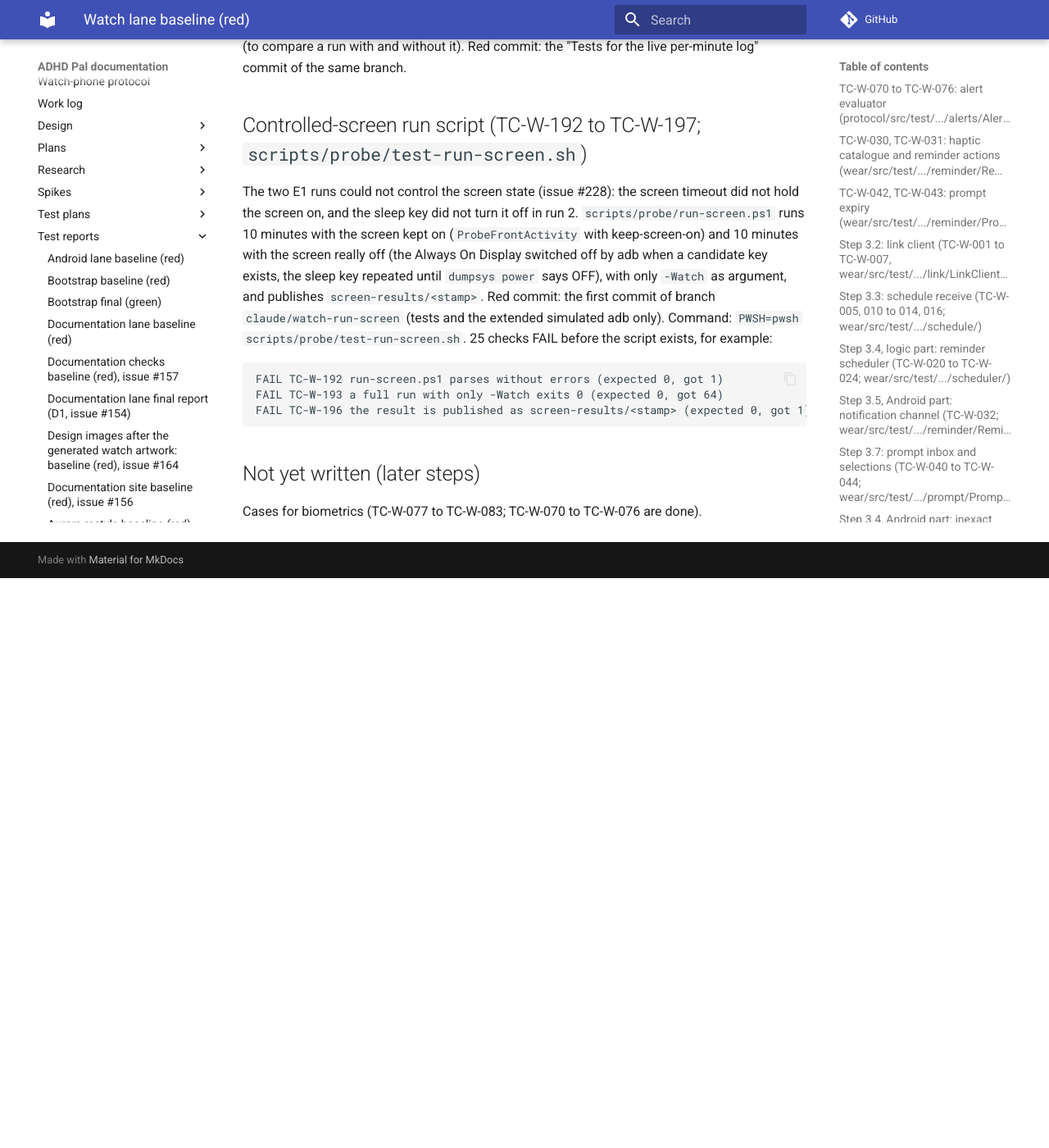
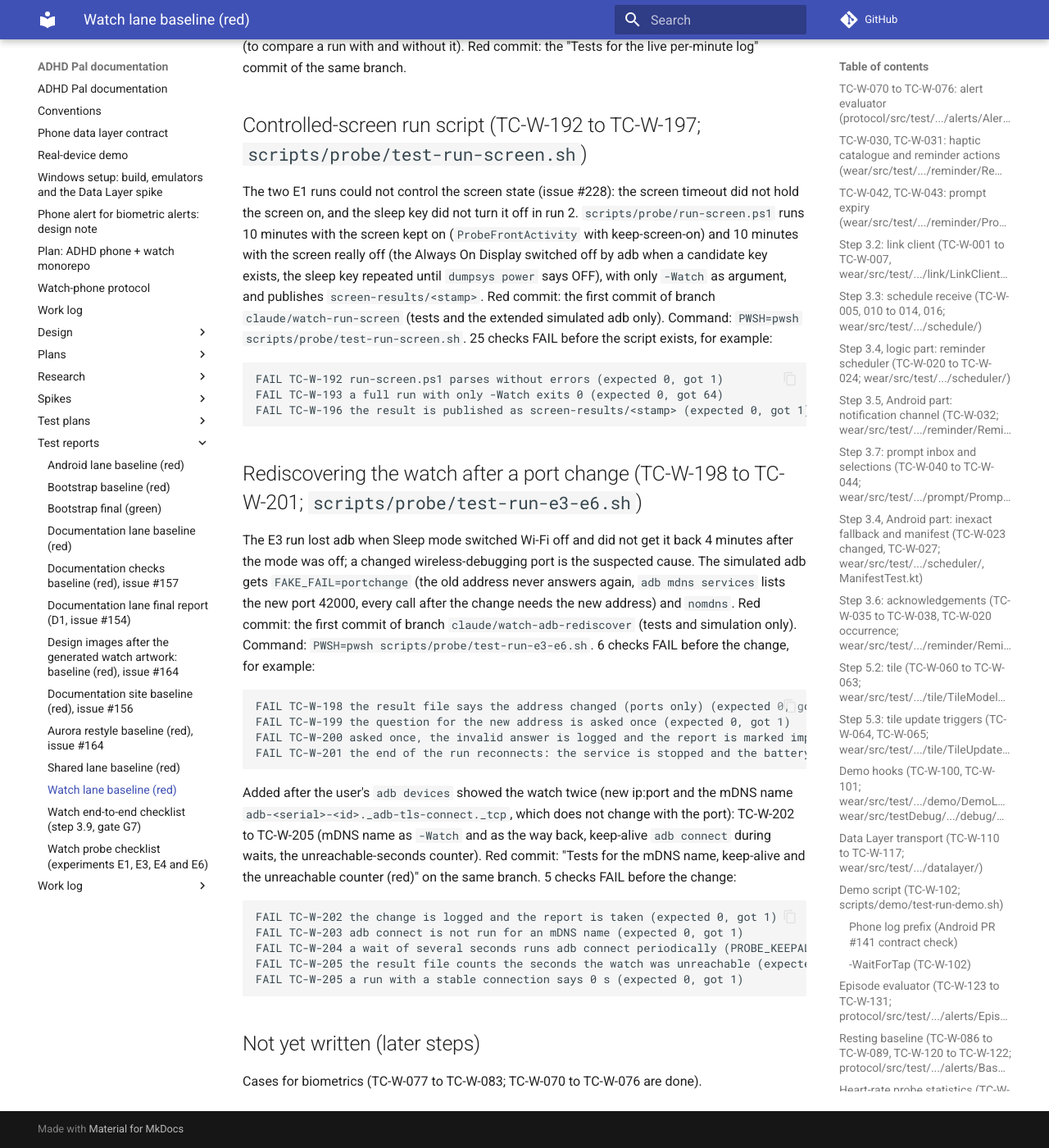
Before and after one commit to shlomoa/my-adhd-pal, an MkDocs documentation site: the page built from docs/test-reports/watch-baseline.md, in a window 1280 px wide and 1400 px high, scrolled down 10712 px. Shown: the whole window at 82% size. Built offline with MkDocs 1.6.1 and Material for MkDocs 9.7.7, drawn with Linux system fonts in a browser that asks for light colours; comment, search, counter and statistics services are not loaded; before the commit the page ends 11417 px from its top, so only the background shows below that.

Commit message:
Watch probe scripts: reachability (new port, mDNS name, keep-alive, unreachable counter) (#255)
* Tests for rediscovering the watch after a port change (red)

Co-Authored-By: Claude Sonnet 5.5 <noreply@anthropic.com>
Claude-Session: https://claude.ai/code/session_01WEDbyAJ64XqdSoQasUsg7b

* Probe scripts find the watch again after a port change

Co-Authored-By: Claude Sonnet 5.5 <noreply@anthropic.com>
Claude-Session: https://claude.ai/code/session_01WEDbyAJ64XqdSoQasUsg7b

* Tests for the mDNS name, keep-alive and the unreachable counter (red)

Co-Authored-By: Claude Sonnet 5.5 <noreply@anthropic.com>
Claude-Session: https://claude.ai/code/session_01WEDbyAJ64XqdSoQasUsg7b

* Probe scripts: mDNS name, keep-alive during waits, unreachable counter

Co-Authored-By: Claude Sonnet 5.5 <noreply@anthropic.com>
Claude-Session: https://claude.ai/code/session_01WEDbyAJ64XqdSoQasUsg7b

---------

Co-authored-by: Claude <noreply@anthropic.com>

````diff
--- a/docs/test-plans/watch.md
+++ b/docs/test-plans/watch.md
@@ -188,6 +188,14 @@ Note (retirement, docs only): TC-W-132 to 136 and TC-W-139 to 143 belong to the
 | TC-W-195 | 6.4 | script | A screen that never goes off, a service that never becomes available and a watch on its charger: the first does not fail the run and repeats the sleep key, the second fails it, the third is refused; the Always On Display setting is restored | exit code, call log |
 | TC-W-196 | 6.4 | script | The result is published as `screen-results/<stamp>` holding only the file; `-SkipPush` publishes nothing; no ip address and no local path in the file | origin refs, text |
 | TC-W-197 | 6.4 | script | The script header says what is untested on the watch | text |
+| TC-W-198 | 6.4 | script | The watch comes back on another wireless-debugging port: the probe rediscovers it (mdns, same ip), logs `address changed: port <old> -> <new>` (no ip), uses it for every later call and takes the report | result file, rejected calls |
+| TC-W-199 | 6.4 | script | The watch is not found: the user is asked once for the new address; a valid `ip:port` is used for the rest of the run | prompt count, result file |
+| TC-W-200 | 6.4 | script | An invalid or empty answer is logged without the typed text, the report is marked impossible, the run does not fail; `-Unattended` never asks | exit code, result file |
+| TC-W-201 | 6.4 | script | The end of the run reconnects before stopping the service and reading the battery | result file |
+| TC-W-202 | 6.4 | script | When the ip lists no other port, the watch is found by its mDNS name in `adb devices` (the name holds the device serial, found with `getprop ro.serialno`); the change is logged without ip or serial; every later call uses the name | result file, rejected calls |
+| TC-W-203 | 6.4 | script | `-Watch` may be the mDNS name (`adb-<serial>-<id>._adb-tls-connect._tcp`); `adb connect` is not run for it | call log |
+| TC-W-204 | 6.4 | script | Waits of a script are cut into slices of `PROBE_KEEPALIVE_SEC` (default 30) seconds; each slice runs `adb connect` and tries to find the watch again if it is lost | call log |
+| TC-W-205 | 6.4 | script | The result file ends with `watch unreachable in total: N s` (0 with a stable connection) | result file |
 | TC-W-136 | 6.4 | manual | On the real watch: capability, arrival intervals with screen on, off and the watch off the wrist | dropped with the passive probe (retires with C2, #225); no checklist step |
 | TC-W-137 | 6.6 | manual | On the real watch: the strongest vibration under normal, Do Not Disturb, Bedtime, Theater mode and each vibration-intensity setting | user reports felt or not felt per case (`docs/test-reports/watch-probe-checklist.md` step 5: E6) |
 | TC-W-082 | 6.8 | manual | Emulator synthetic heart-rate data triggers an alert that reaches the phone | user reports |
--- a/docs/test-reports/watch-baseline.md
+++ b/docs/test-reports/watch-baseline.md
@@ -361,6 +361,29 @@ FAIL TC-W-193 a full run with only -Watch exits 0 (expected 0, got 64)
 FAIL TC-W-196 the result is published as screen-results/<stamp> (expected 0, got 1)
 ```
 
+## Rediscovering the watch after a port change (TC-W-198 to TC-W-201; `scripts/probe/test-run-e3-e6.sh`)
+
+The E3 run lost adb when Sleep mode switched Wi-Fi off and did not get it back 4 minutes after the mode was off; a changed wireless-debugging port is the suspected cause. The simulated adb gets `FAKE_FAIL=portchange` (the old address never answers again,
+`adb mdns services` lists the new port 42000, every call after the change needs the new address) and `nomdns`. Red commit: the first commit of branch `claude/watch-adb-rediscover` (tests and simulation only). Command: `PWSH=pwsh scripts/probe/test-run-e3-e6.sh`. 6 checks FAIL before the change, for example:
+
+```
+FAIL TC-W-198 the result file says the address changed (ports only) (expected 0, got 1)
+FAIL TC-W-199 the question for the new address is asked once (expected 0, got 1)
+FAIL TC-W-200 asked once, the invalid answer is logged and the report is marked impossible (expected 0, got 1)
+FAIL TC-W-201 the end of the run reconnects: the service is stopped and the battery after is read (expected 0, got 1)
+```
+
+Added after the user's `adb devices` showed the watch twice (new ip:port and the mDNS name `adb-<serial>-<id>._adb-tls-connect._tcp`, which does not change with the port): TC-W-202 to TC-W-205 (mDNS name as `-Watch` and as the way back, keep-alive `adb connect` during waits, the unreachable-seconds counter).
+Red commit: "Tests for the mDNS name, keep-alive and the unreachable counter (red)" on the same branch. 5 checks FAIL before the change:
+
+```
+FAIL TC-W-202 the change is logged and the report is taken (expected 0, got 1)
+FAIL TC-W-203 adb connect is not run for an mDNS name (expected 0, got 1)
+FAIL TC-W-204 a wait of several seconds runs adb connect periodically (PROBE_KEEPALIVE_SEC) (expected 0, got 1)
+FAIL TC-W-205 the result file counts the seconds the watch was unreachable (expected 0, got 1)
+FAIL TC-W-205 a run with a stable connection says 0 s (expected 0, got 1)
+```
+
 ## Not yet written (later steps)
 
 Cases for biometrics (TC-W-077 to TC-W-083; TC-W-070 to TC-W-076 are done).
--- a/docs/work-log/watch.md
+++ b/docs/work-log/watch.md
@@ -516,3 +516,5 @@ Entries for this lane only. Format and index: [`../work-log.md`](../work-log.md)
 - 2026-10-18: audit of the E1 recording (issue #228): no recording defect found; the run script revokes the background permission that earlier live runs very probably had granted. The service now writes a live line every minute, the scripts copy those lines into the result file, the E1 file shows the permission state and `run-e1.ps1 -GrantBackgroundPermission` allows a with/without comparison (TC-W-188 to 191).
 - 2026-10-18: controlled-screen run script `scripts/probe/run-screen.ps1` (tests `scripts/probe/test-run-screen.sh`, TC-W-192 to 197, simulated adb and git; untested on the watch): 10 minutes with the screen kept on by the front screen, 10 minutes with the screen off (Always On Display switched off by adb when a candidate key exists, otherwise one question), one command with only `-Watch`, result published as `screen-results/<stamp>`.
 - 2026-10-18: E1 re-runs on the build with sample times (background permission revoked, then granted): the numbers of both runs are in section 12.3 of `biometrics.md` (conditions labelled, no verdict). Readings were produced about every second in every state; with the screen on they arrive within about 1 s, with the display in doze or off in callbacks of hundreds of readings with delays up to about 600 s; revoked and granted gave the same pattern; the script does not keep the screen on.
+- 2026-10-18: the probe scripts find the watch again when the wireless-debugging port changed (E3 lost adb in Sleep mode): after the reconnect time they look for the same ip with another port (`adb mdns services`, `adb devices`), log `address changed: port <old> -> <new>` (ports only), use the new address for the rest of the run, and only then ask once for the new `ip:port` (never with `-Unattended`); the end of a run reconnects before it stops the service (TC-W-198 to 201, simulated adb; untested on the watch).
+- 2026-10-18: the probe scripts also take the mDNS name of the watch (`adb-<serial>-<id>._adb-tls-connect._tcp`, which does not change with the port) as `-Watch` (no `adb connect` for it) and find the watch by that name in `adb devices` when the ip lists no other port; every wait is cut into 30 s slices that run `adb connect` and look for a lost watch; the result file ends with `watch unreachable in total: N s` (E1, E3, screen; TC-W-202 to 205, simulated adb; untested on the watch).
````
Also changed, not shown: docs/test-reports/watch-probe-checklist.md (+2 -0 lines), 8 other files.
